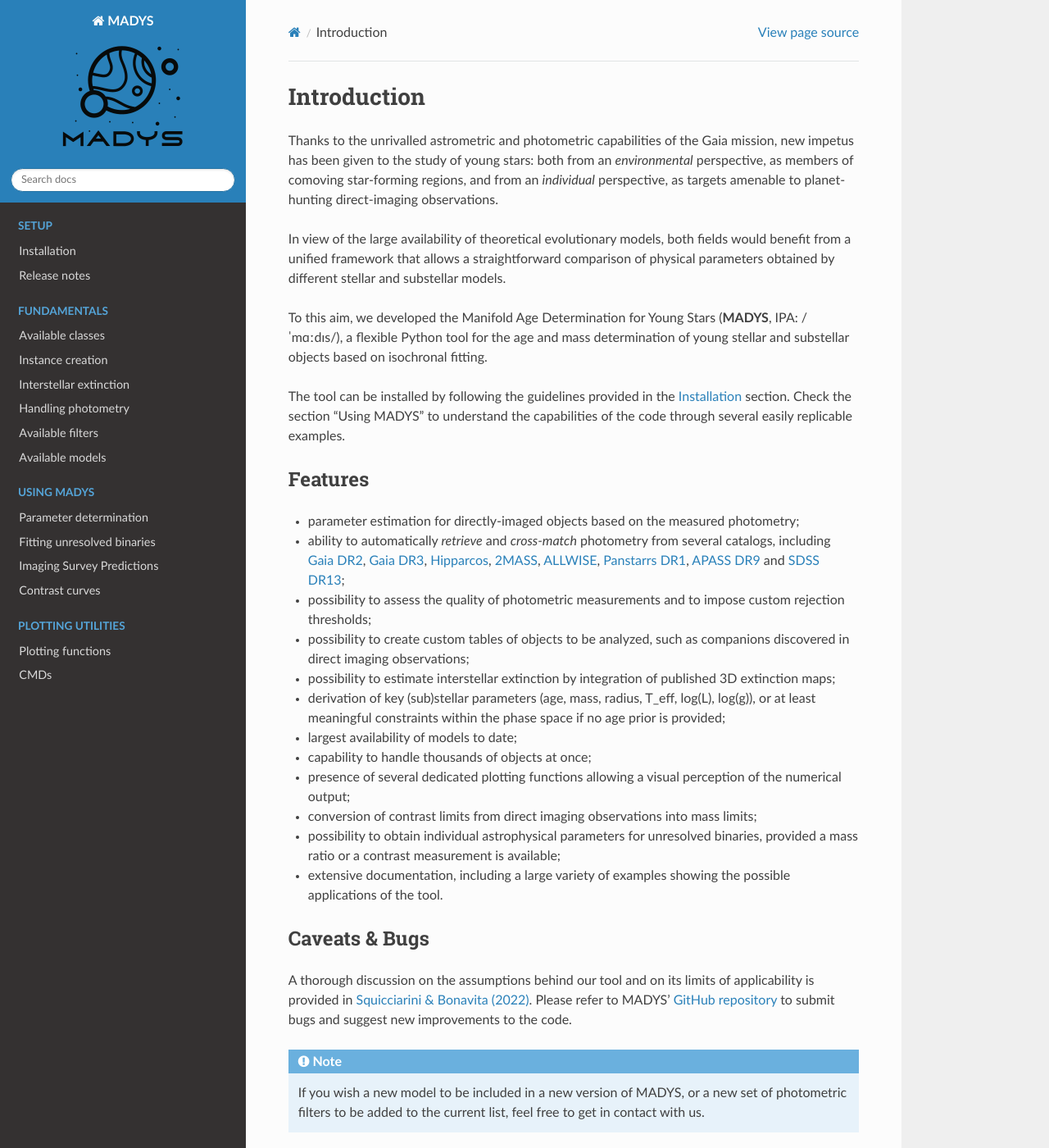
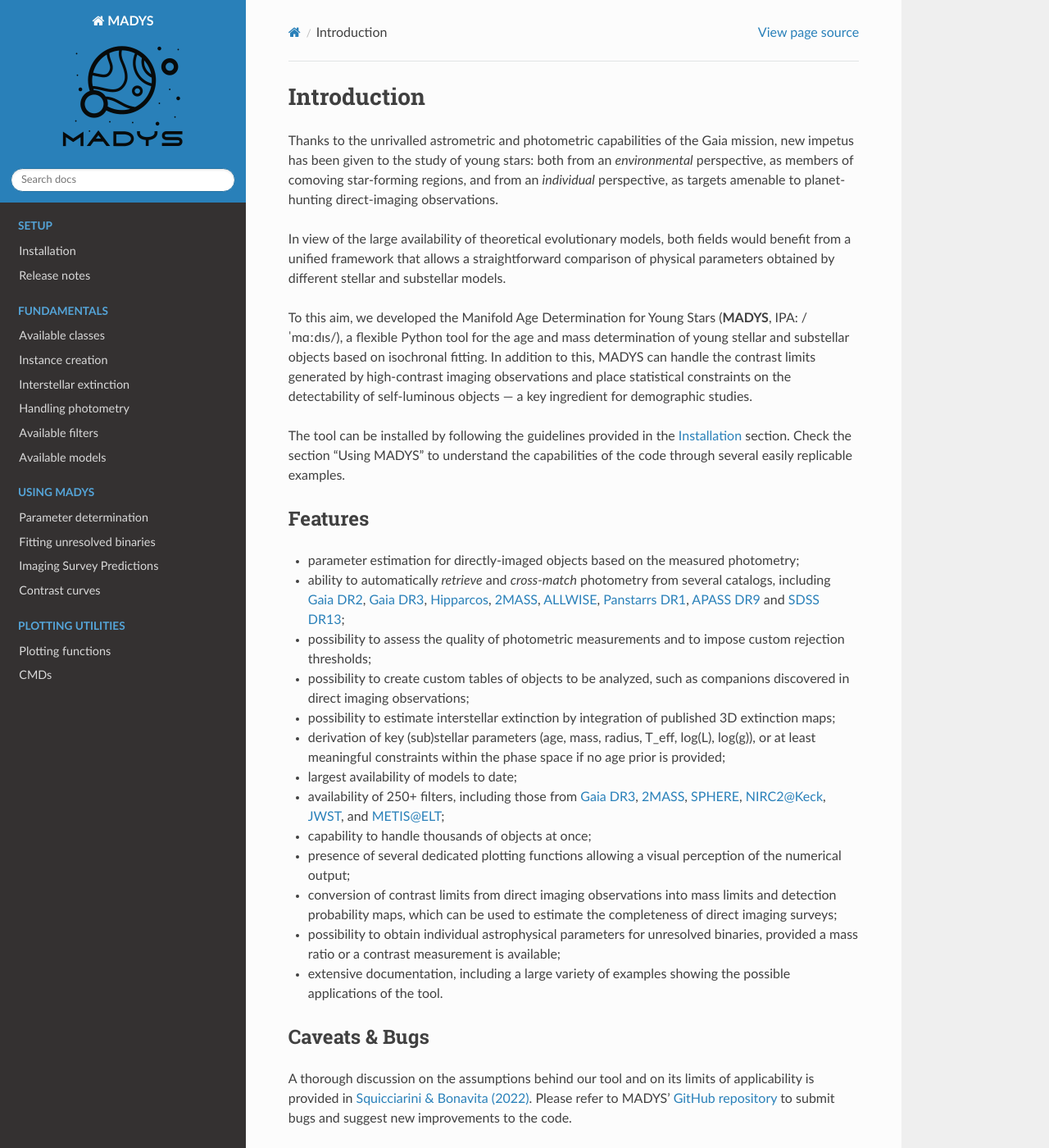
Before and after one commit to vsquicciarini/madys, a Sphinx documentation site: the page built from docs/source/index.rst, in a window 1280 px wide and 1400 px high. Shown: the whole window at 82% size. Built offline with Sphinx 7.4.7 and the Read the Docs theme 3.1.0, drawn with Linux system fonts in a browser that asks for light colours.

Commit message:
Update index.rst

```diff
--- a/docs/source/index.rst
+++ b/docs/source/index.rst
@@ -5,7 +5,7 @@ Thanks to the unrivalled astrometric and photometric capabilities of the Gaia mi
 
 In view of the large availability of theoretical evolutionary models, both fields would benefit from a unified framework that allows a straightforward comparison of physical parameters obtained by different stellar and substellar models.
 
-To this aim, we developed the Manifold Age Determination for Young Stars (**MADYS**, IPA: /ˈmɑːdɪs/), a flexible Python tool for the age and mass determination of young stellar and substellar objects based on isochronal fitting.
+To this aim, we developed the Manifold Age Determination for Young Stars (**MADYS**, IPA: /ˈmɑːdɪs/), a flexible Python tool for the age and mass determination of young stellar and substellar objects based on isochronal fitting. In addition to this, MADYS can handle the contrast limits generated by high-contrast imaging observations and place statistical constraints on the detectability of self-luminous objects — a key ingredient for demographic studies.
 
 The tool can be installed by following the guidelines provided in the :doc:`installation` section. Check the section "Using MADYS" to understand the capabilities of the code through several easily replicable examples.
 
@@ -19,9 +19,10 @@ Features
 * possibility to estimate interstellar extinction by integration of published 3D extinction maps;
 * derivation of key (sub)stellar parameters (age, mass, radius, T_eff, log(L), log(g)), or at least meaningful constraints within the phase space if no age prior is provided;
 * largest availability of models to date;
+* availability of 250+ filters, including those from `Gaia DR3 <https://ui.adsabs.harvard.edu/#abs/2022arXiv220800211G/abstract>`_,  `2MASS <https://ui.adsabs.harvard.edu/abs/2006AJ....131.1163S/abstract>`_, `SPHERE <https://ui.adsabs.harvard.edu/abs/2008SPIE.7014E..18B/abstract>`_, `NIRC2@Keck <https://www2.keck.hawaii.edu/inst/nirc2/filters.html>`_, `JWST <https://ui.adsabs.harvard.edu/abs/2023PASP..135f8001G/abstract>`_, and `METIS@ELT <https://ui.adsabs.harvard.edu/abs/2021Msngr.182...22B/abstract>`_;
 * capability to handle thousands of objects at once;
 * presence of several dedicated plotting functions allowing a visual perception of the numerical output;
-* conversion of contrast limits from direct imaging observations into mass limits;
+* conversion of contrast limits from direct imaging observations into mass limits and detection probability maps, which can be used to estimate the completeness of direct imaging surveys;
 * possibility to obtain individual astrophysical parameters for unresolved binaries, provided a mass ratio or a contrast measurement is available;
 * extensive documentation, including a large variety of examples showing the possible applications of the tool.
 
```
